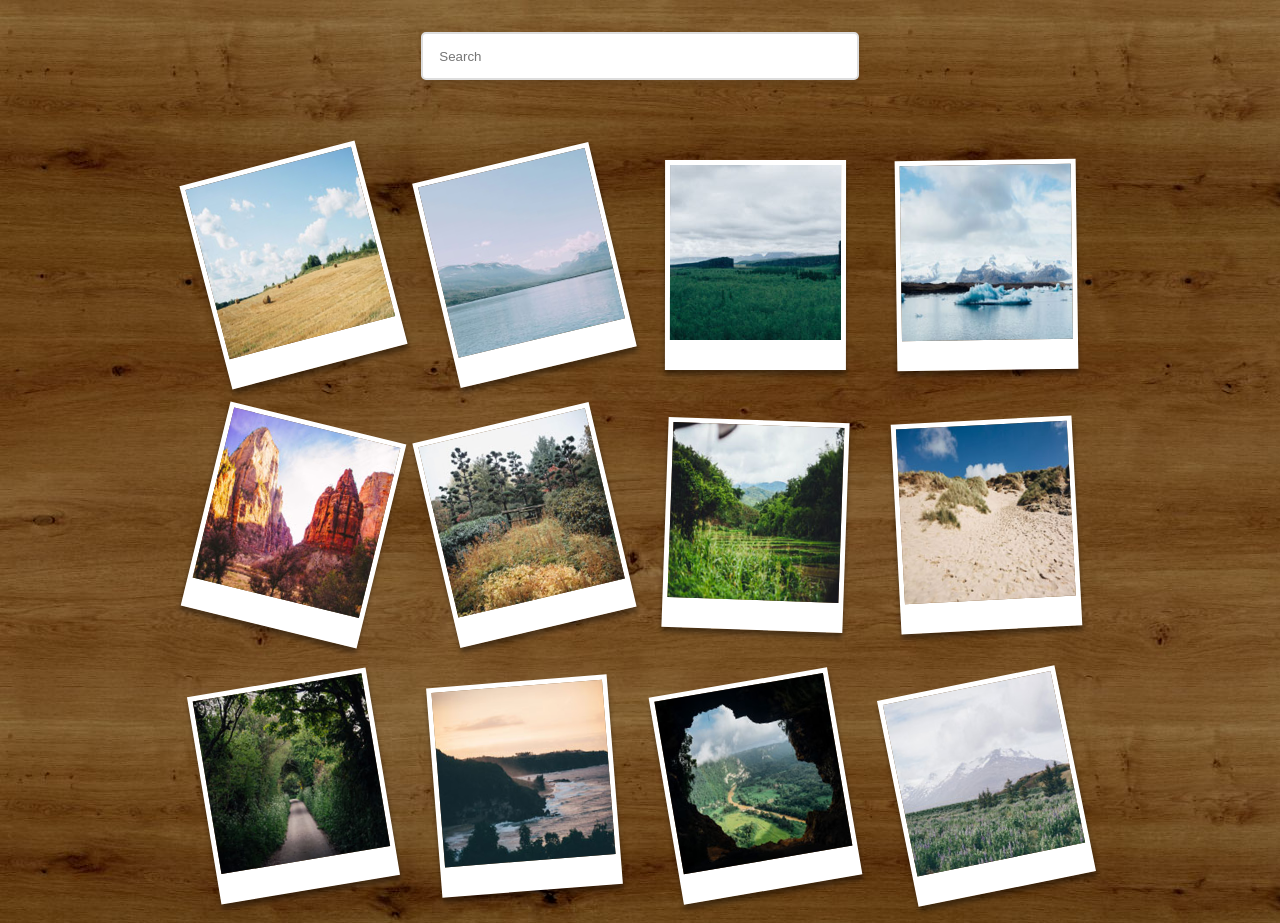
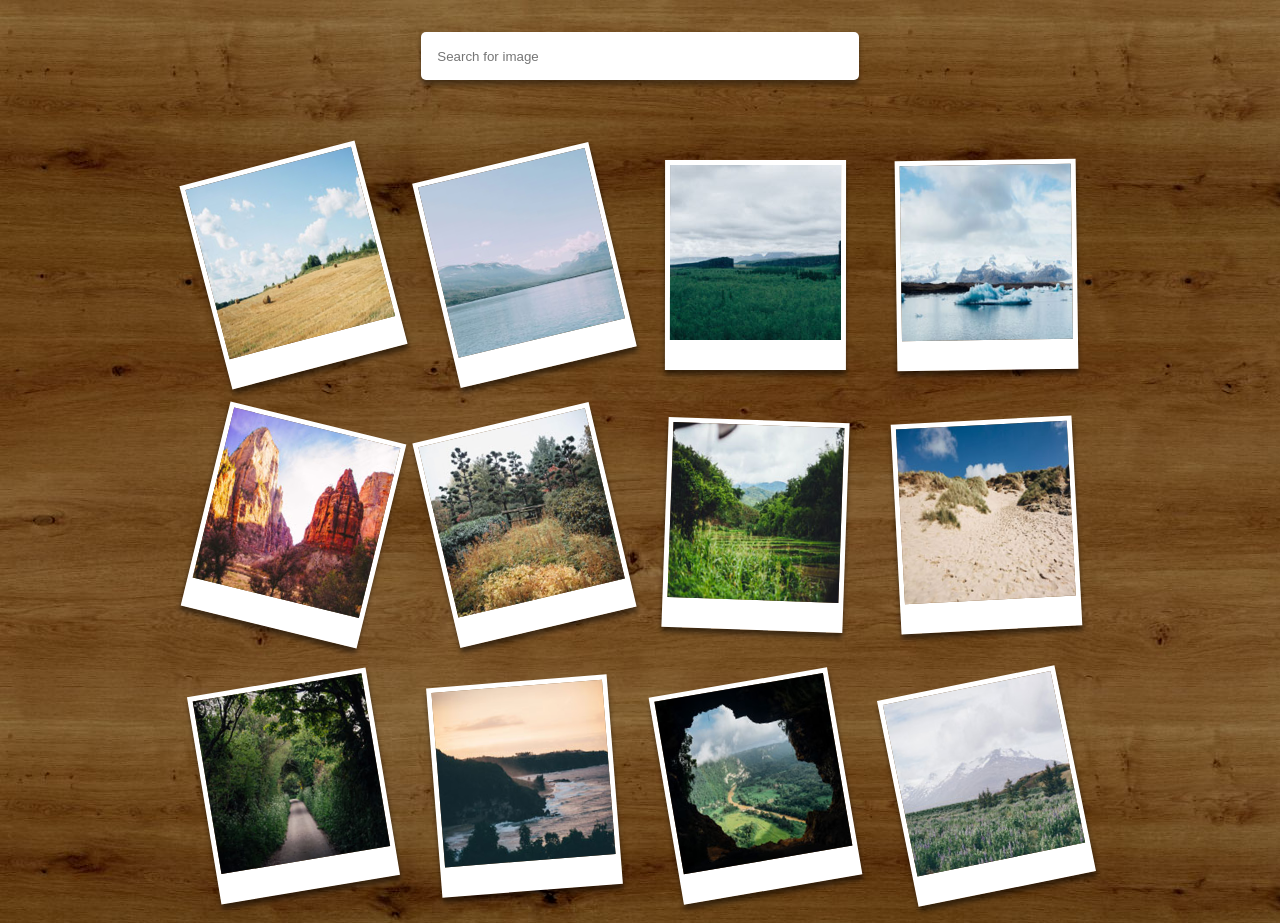
Before and after one commit to nannis91/treehouse-project-5, a plain HTML site: page index.html in a window 1280 px wide. Drawn offline with Linux system fonts and the light colour scheme.

Commit message:
Refactor code

```diff
--- a/css/styles.css
+++ b/css/styles.css
@@ -14,10 +14,10 @@ body {
 input[type=search] {
   width: 50%;
   height: 3rem;
-  border: solid 2px #DDDDDD;
+  border: none;
   border-radius: 5px;
   padding: 1rem;
-  box-shadow: 0px 5px 5px 0px rgba(0,0,0,0.1);
+  box-shadow: 0px 5px 5px 0px rgba(0,0,0,0.4);
 }
 
 main {
@@ -46,7 +46,7 @@ main {
   border-width: 5px 5px 30px 5px;
   z-index: 0;
   position: relative;
-  box-shadow: 0px 5px 5px 0px rgba(0,0,0,0.4);
+  box-shadow: 0px 5px 5px 0px rgba(0,0,0,0.5);
   transform: rotate(var(--rotation-angle));
   transition: transform .3s ease-in-out,
               box-shadow .3s ease-in-out,
--- a/index.html
+++ b/index.html
@@ -10,7 +10,7 @@
 <body>
 <main>
     <div class="search">
-        <input type="search" name="search" id="search" placeholder="Search">
+        <input type="search" name="search" id="search" placeholder="Search for image">
     </div>
 
     <div class="gallery">
```
